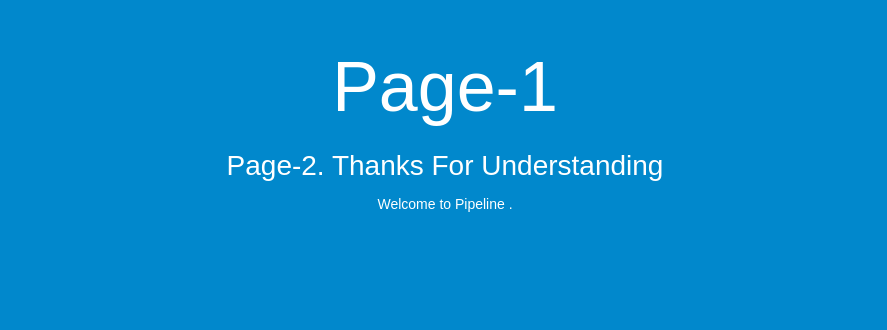
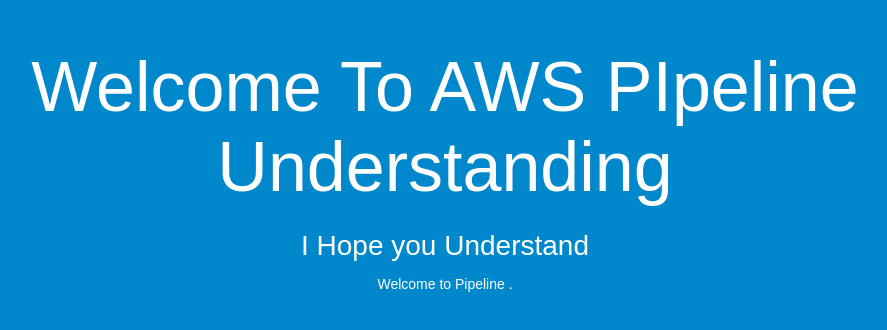
Before and after one commit to awscloudvendor1/aws_codedeploy_using, a plain HTML site: page index.html in a window 1280 px wide. Shown: the whole page, without its empty margins (195-1082 px from the left). Drawn offline with Linux system fonts and the light colour scheme.

Commit message:
Update index.html

```diff
--- a/index.html
+++ b/index.html
@@ -26,8 +26,8 @@
 </head>
 <body>
   <div align="center">
-    <h1> Page-1 </h1>
-    <h2> Page-2. Thanks For Understanding </h2>
+    <h1> Welcome To AWS PIpeline Understanding </h1>
+    <h2> I Hope you Understand </h2>
     <p> Welcome to Pipeline </a>.</p>
   </div>
 </body>
```
